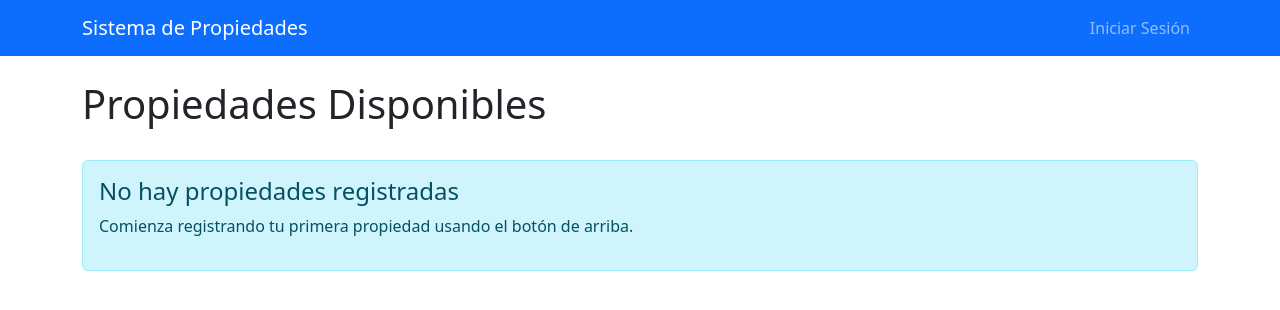
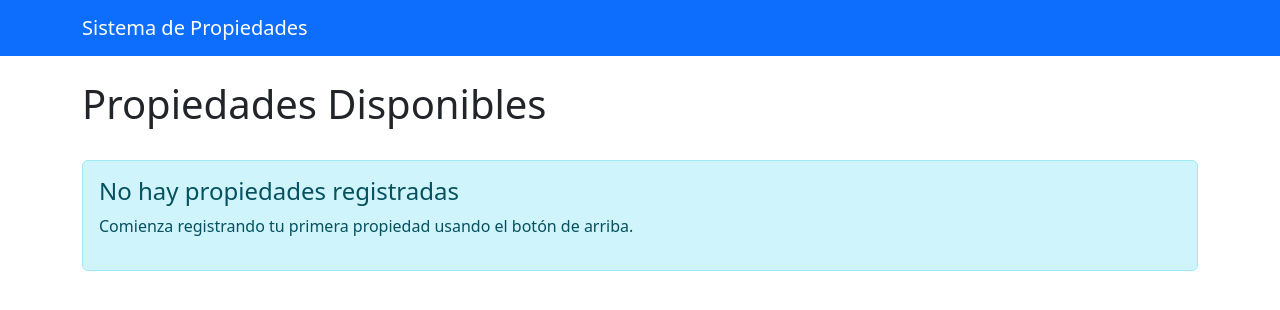
Before and after one commit to Gipsonbienesraices/propiedades_app, a Flask app: page / in a window 1280 px wide. Shown: the top 310 px of the page. Run offline with Flask 3, Linux system fonts and the light colour scheme; data that the repository does not hold is empty; some libraries are stand-ins or nearby versions.

Commit message:
Remove login button from public navbar - keep /login route active

```diff
--- a/templates/index.html
+++ b/templates/index.html
@@ -26,8 +26,6 @@
                     <a class="nav-link" href="{{ url_for('registrar') }}">Registrar Nueva Propiedad</a>
                     <a class="nav-link" href="{{ url_for('cambiar_password') }}">Cambiar Contraseña</a>
                     <a class="nav-link" href="{{ url_for('logout') }}">Cerrar Sesión ({{ current_user.username }})</a>
-                {% else %}
-                    <a class="nav-link" href="{{ url_for('login') }}">Iniciar Sesión</a>
                 {% endif %}
             </div>
         </div>
--- a/templates/ver_propiedad.html
+++ b/templates/ver_propiedad.html
@@ -16,8 +16,6 @@
                     <a class="nav-link" href="{{ url_for('registrar') }}">Registrar Nueva Propiedad</a>
                     <a class="nav-link" href="{{ url_for('cambiar_password') }}">Cambiar Contraseña</a>
                     <a class="nav-link" href="{{ url_for('logout') }}">Cerrar Sesión ({{ current_user.username }})</a>
-                {% else %}
-                    <a class="nav-link" href="{{ url_for('login') }}">Iniciar Sesión</a>
                 {% endif %}
             </div>
         </div>
```
Also changed, not shown: 2 other files.
